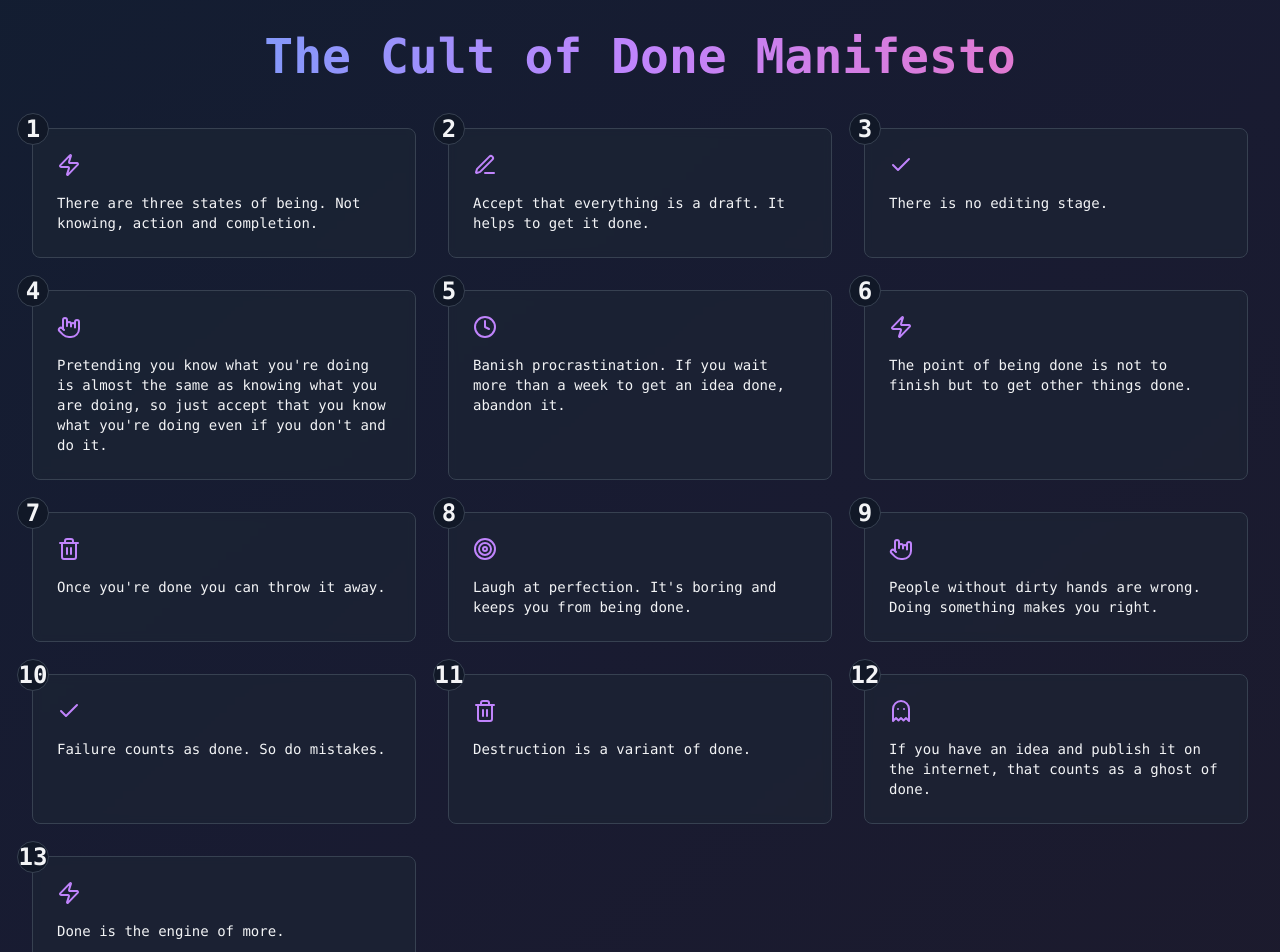
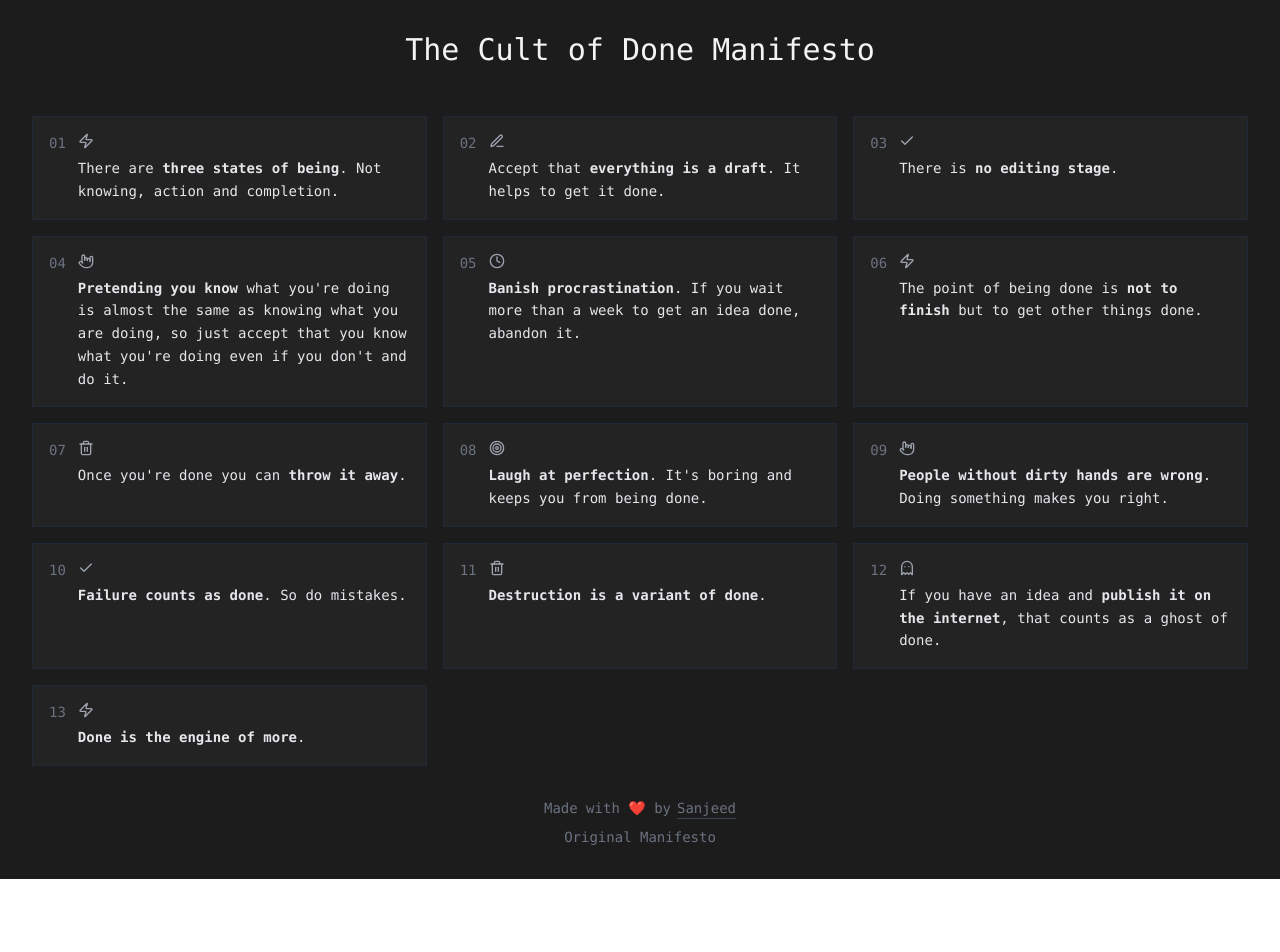
Before and after one commit to sanjeed5/cult-of-done-poster, a Next.js app: page / in a window 1280 px wide. Shown: the top 952 px of the page. After the commit the page ends 879 px from the top, so only its background shows below. Built offline with nearby package versions, Linux system fonts and the light colour scheme.

Commit message:
minimal design

```diff
--- a/cult-of-done-poster-enhanced.tsx
+++ b/cult-of-done-poster-enhanced.tsx
@@ -3,59 +3,63 @@ import { Check, Edit3, Clock, Zap, Trash2, Target, HandMetal, Ghost } from 'luci
 
 const CultOfDonePoster: React.FC = () => {
   const manifestoItems = [
-    { text: "There are three states of being. Not knowing, action and completion.", icon: <Zap className="w-6 h-6" /> },
-    { text: "Accept that everything is a draft. It helps to get it done.", icon: <Edit3 className="w-6 h-6" /> },
-    { text: "There is no editing stage.", icon: <Check className="w-6 h-6" /> },
-    { text: "Pretending you know what you're doing is almost the same as knowing what you are doing, so just accept that you know what you're doing even if you don't and do it.", icon: <HandMetal className="w-6 h-6" /> },
-    { text: "Banish procrastination. If you wait more than a week to get an idea done, abandon it.", icon: <Clock className="w-6 h-6" /> },
-    { text: "The point of being done is not to finish but to get other things done.", icon: <Zap className="w-6 h-6" /> },
-    { text: "Once you're done you can throw it away.", icon: <Trash2 className="w-6 h-6" /> },
-    { text: "Laugh at perfection. It's boring and keeps you from being done.", icon: <Target className="w-6 h-6" /> },
-    { text: "People without dirty hands are wrong. Doing something makes you right.", icon: <HandMetal className="w-6 h-6" /> },
-    { text: "Failure counts as done. So do mistakes.", icon: <Check className="w-6 h-6" /> },
-    { text: "Destruction is a variant of done.", icon: <Trash2 className="w-6 h-6" /> },
-    { text: "If you have an idea and publish it on the internet, that counts as a ghost of done.", icon: <Ghost className="w-6 h-6" /> },
-    { text: "Done is the engine of more.", icon: <Zap className="w-6 h-6" /> }
+    { text: <>There are <strong>three states of being</strong>. Not knowing, action and completion.</>, icon: <Zap className="w-4 h-4" /> },
+    { text: <>Accept that <strong>everything is a draft</strong>. It helps to get it done.</>, icon: <Edit3 className="w-4 h-4" /> },
+    { text: <>There is <strong>no editing stage</strong>.</>, icon: <Check className="w-4 h-4" /> },
+    { text: <><strong>Pretending you know</strong> what you're doing is almost the same as knowing what you are doing, so just accept that you know what you're doing even if you don't and do it.</>, icon: <HandMetal className="w-4 h-4" /> },
+    { text: <><strong>Banish procrastination</strong>. If you wait more than a week to get an idea done, abandon it.</>, icon: <Clock className="w-4 h-4" /> },
+    { text: <>The point of being done is <strong>not to finish</strong> but to get other things done.</>, icon: <Zap className="w-4 h-4" /> },
+    { text: <>Once you're done you can <strong>throw it away</strong>.</>, icon: <Trash2 className="w-4 h-4" /> },
+    { text: <><strong>Laugh at perfection</strong>. It's boring and keeps you from being done.</>, icon: <Target className="w-4 h-4" /> },
+    { text: <><strong>People without dirty hands are wrong</strong>. Doing something makes you right.</>, icon: <HandMetal className="w-4 h-4" /> },
+    { text: <><strong>Failure counts as done</strong>. So do mistakes.</>, icon: <Check className="w-4 h-4" /> },
+    { text: <><strong>Destruction is a variant of done</strong>.</>, icon: <Trash2 className="w-4 h-4" /> },
+    { text: <>If you have an idea and <strong>publish it on the internet</strong>, that counts as a ghost of done.</>, icon: <Ghost className="w-4 h-4" /> },
+    { text: <><strong>Done is the engine of more</strong>.</>, icon: <Zap className="w-4 h-4" /> }
   ];
 
   return (
-    <div className="bg-gray-900 text-gray-100 p-8 min-h-screen font-mono relative overflow-hidden">
-      <div className="absolute inset-0 opacity-5">
-        <div className="absolute top-0 left-0 w-full h-full bg-gradient-to-br from-blue-500 via-purple-500 to-pink-500"></div>
-      </div>
-      <div className="relative z-10">
-        <h1 className="text-5xl font-bold mb-12 text-center bg-clip-text text-transparent bg-gradient-to-r from-blue-400 via-purple-400 to-pink-400">
+    <div className="bg-[#1c1c1c] text-gray-300 p-8 min-h-screen font-mono">
+      <h1 className="text-3xl font-normal mb-12 text-center text-gray-100">
         The Cult of Done Manifesto
       </h1>
-        <div className="grid grid-cols-1 md:grid-cols-2 lg:grid-cols-3 gap-8">
+      <div className="grid grid-cols-1 md:grid-cols-2 lg:grid-cols-3 gap-4 max-w-7xl mx-auto">
         {manifestoItems.map((item, index) => (
-            <div key={index} className="border border-gray-700 p-6 relative bg-gray-800 bg-opacity-50 backdrop-filter backdrop-blur-sm rounded-lg transition-all duration-300 hover:shadow-lg hover:shadow-purple-500/20">
-              <div className="absolute -top-4 -left-4 bg-gray-900 text-gray-100 text-2xl font-bold w-8 h-8 flex items-center justify-center border border-gray-700 rounded-full">
-                {index + 1}
-              </div>
-              <div className="mb-4 text-purple-400">
+          <div
+            key={index}
+            className="border border-gray-800 p-4 relative bg-[#232323] hover:bg-[#282828] transition-colors duration-200"
+          >
+            <div className="flex items-start gap-3">
+              <span className="text-gray-500 font-mono text-sm select-none">{(index + 1).toString().padStart(2, '0')}</span>
+              <div className="flex-1">
+                <div className="text-gray-400 mb-2">
                   {item.icon}
                 </div>
-              <p className="text-sm">{item.text}</p>
+                <p className="text-sm leading-relaxed text-gray-200">{item.text}</p>
+              </div>
+            </div>
           </div>
         ))}
       </div>
-        <div className="flex flex-col items-center mt-8 space-y-2">
+      <div className="text-center mt-8 space-y-2 text-sm text-gray-500">
+        <div>
           <a
             href="https://sanjeed.in"
             target="_blank"
             rel="noopener noreferrer"
-            className="text-xs text-gray-500 hover:text-gray-400 transition-colors"
+            className="hover:text-gray-300 transition-colors inline-flex items-center gap-1.5"
           >
-            Made with ❤️ by <span className="underline">Sanjeed</span>
+            Made with ❤️ by <span className="border-b border-gray-700 hover:border-gray-500">Sanjeed</span>
           </a>
+        </div>
+        <div>
           <a
             href="https://medium.com/@bre/the-cult-of-done-manifesto-724ca1c2ff13"
             target="_blank"
             rel="noopener noreferrer"
-            className="text-xs text-gray-500 hover:text-gray-400 transition-colors"
+            className="hover:text-gray-300 transition-colors"
           >
-            Inspiration
+            Original Manifesto
           </a>
         </div>
       </div>
```
Lines whose indentation alone changed are shown as unchanged.
